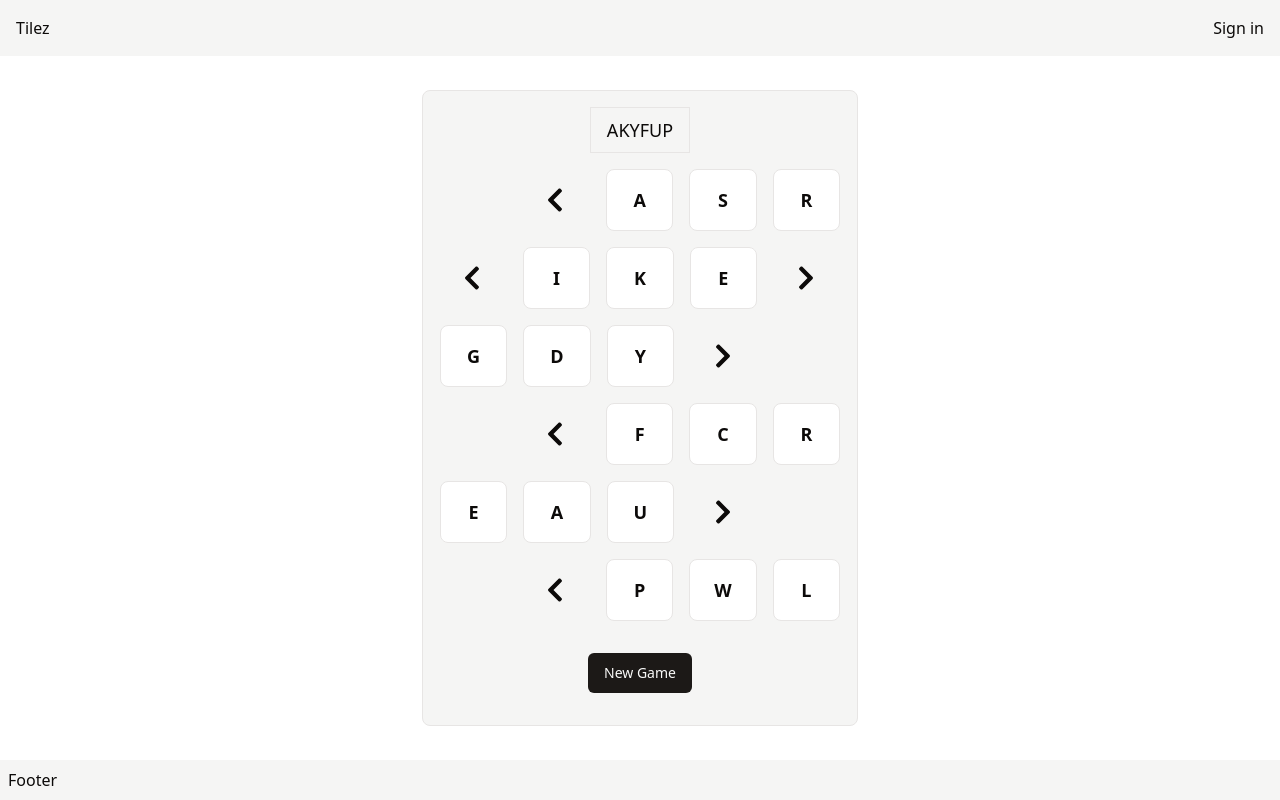
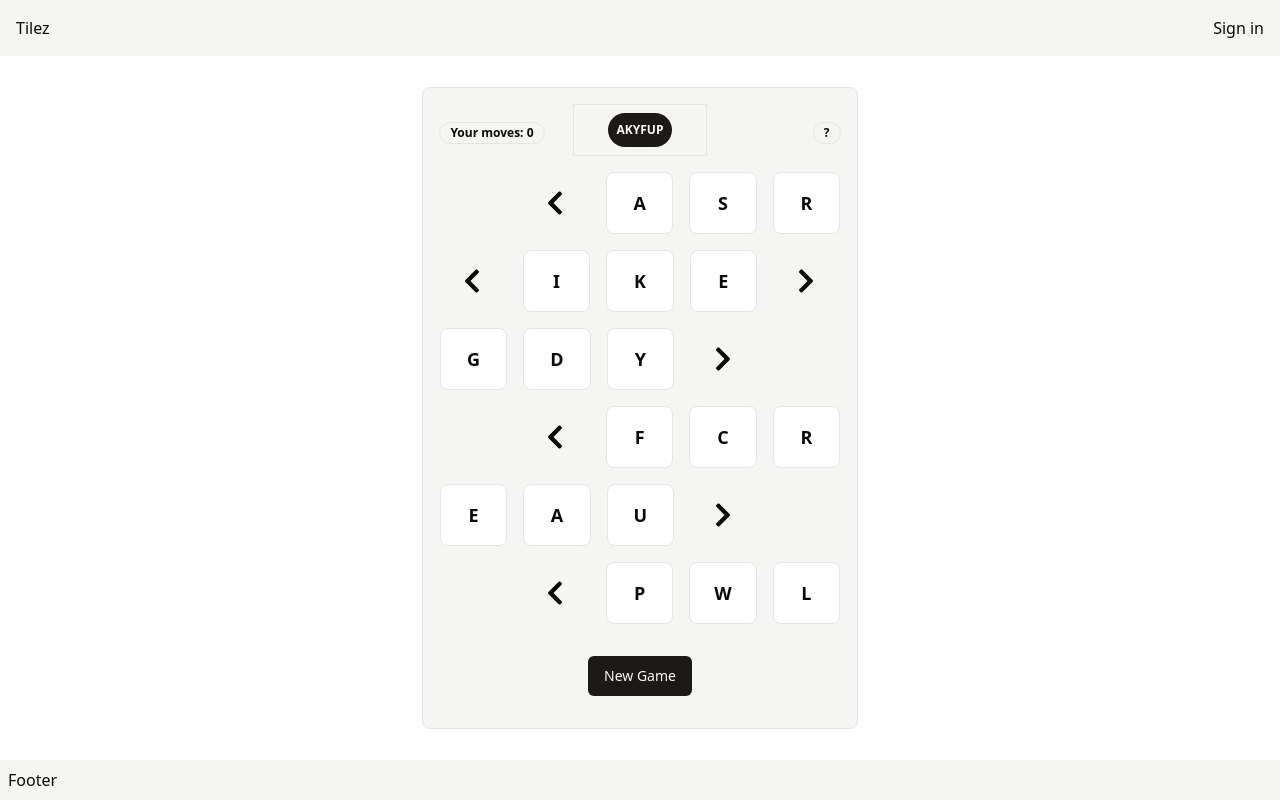
Before and after one commit to djsisson/tilez, a Next.js app: page / in a window 1280 px wide. Built offline with nearby package versions, Linux system fonts and the light colour scheme; no server answers.

Commit message:
badge and basic styling of game board header

```diff
--- a/src/components/CurrentWord.tsx
+++ b/src/components/CurrentWord.tsx
@@ -4,6 +4,8 @@ import { useGameState, useGameStateDispatch } from "./GameContext";
 import { useEffect, useState } from "react";
 import { IsWord } from "@/lib/newgame";
 import { GameActionType } from "@/lib/GameTypes";
+import { Badge } from "./ui/badge";
+
 
 export default function CurrentWord() {
   const dispatch = useGameStateDispatch();
@@ -30,8 +32,12 @@ export default function CurrentWord() {
   }, [currentWord]);
 
   return (
-    <div className="text-semi-bold border border-solid border-border px-4 py-2 uppercase">
-      {currentWord ? currentWord : null}
+    <div className="grid grid-cols-3 items-center w-full">
+      <div><Badge variant={"outline"}>Your moves: {gameState.moves}</Badge></div>
+    <div className="text-semi-bold border border-solid border-border px-4 py-2 uppercase text-center">
+      {currentWord ? <Badge className="p-2">{currentWord}</Badge> : null}
+    </div>
+    <div className="text-right"><Badge variant={"outline"}>?</Badge></div>
     </div>
   );
 }
--- a/src/components/GameRow.tsx
+++ b/src/components/GameRow.tsx
@@ -48,8 +48,8 @@ export default function GameRow({ rowNumber }: { rowNumber: number }) {
         position == 0
           ? ""
           : position == -1
-            ? "translate-x-[79px] md:translate-x-[81px] lg:translate-x-[83px]"
-            : "-translate-x-[79px] md:-translate-x-[81px] lg:-translate-x-[83px]"
+            ? "translate-x-[72px] md:translate-x-[80px] lg:translate-x-[83px]"
+            : "-translate-x-[72px] md:-translate-x-[80px] lg:-translate-x-[83px]"
       }`}
     >
       {position != 1 && (letters.length == 2 ? position != 0 : true) ? (
--- /dev/null
+++ b/src/components/ui/badge.tsx
@@ -0,0 +1,36 @@
+import * as React from "react"
+import { cva, type VariantProps } from "class-variance-authority"
+
+import { cn } from "@/lib/utils"
+
+const badgeVariants = cva(
+  "inline-flex items-center rounded-full border px-2.5 py-0.5 text-xs font-semibold transition-colors focus:outline-none focus:ring-2 focus:ring-ring focus:ring-offset-2",
+  {
+    variants: {
+      variant: {
+        default:
+          "border-transparent bg-primary text-primary-foreground hover:bg-primary/80",
+        secondary:
+          "border-transparent bg-secondary text-secondary-foreground hover:bg-secondary/80",
+        destructive:
+          "border-transparent bg-destructive text-destructive-foreground hover:bg-destructive/80",
+        outline: "text-foreground",
+      },
+    },
+    defaultVariants: {
+      variant: "default",
+    },
+  }
+)
+
+export interface BadgeProps
+  extends React.HTMLAttributes<HTMLDivElement>,
+    VariantProps<typeof badgeVariants> {}
+
+function Badge({ className, variant, ...props }: BadgeProps) {
+  return (
+    <div className={cn(badgeVariants({ variant }), className)} {...props} />
+  )
+}
+
+export { Badge, badgeVariants }
```
